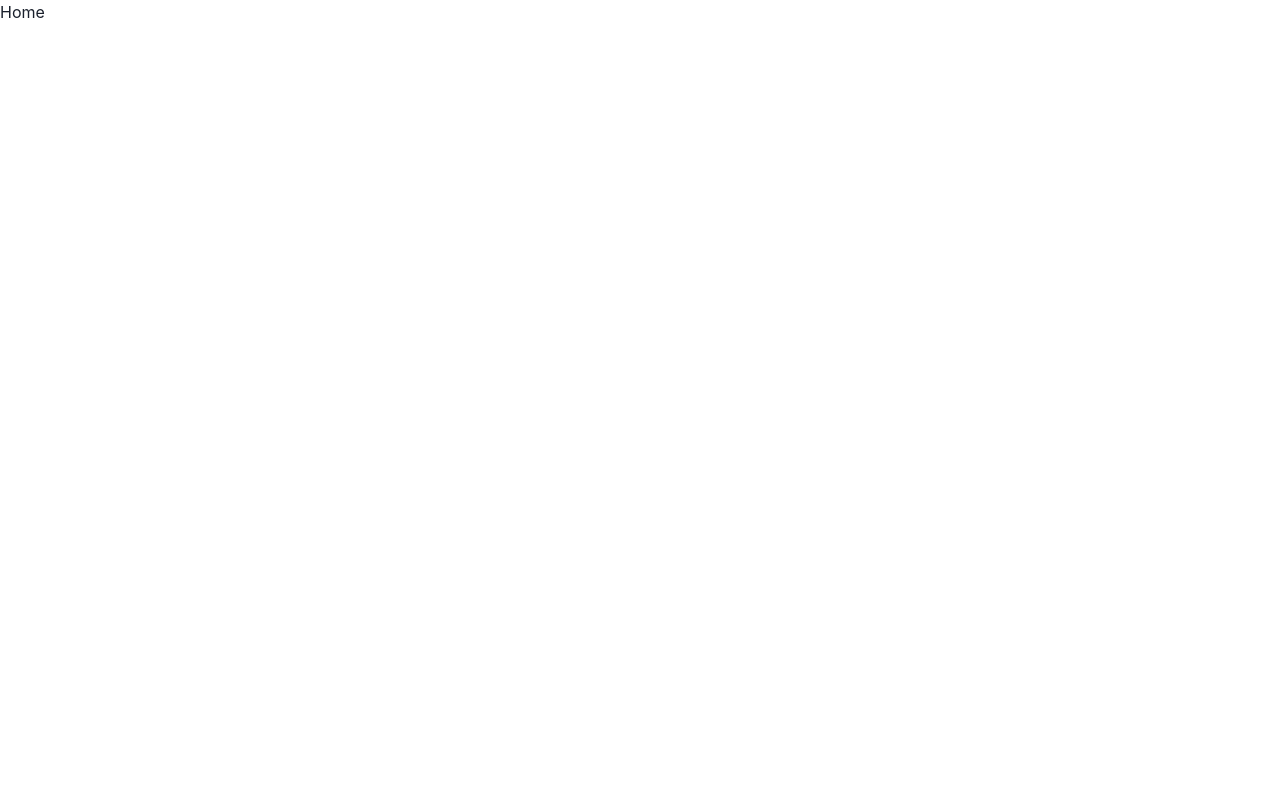
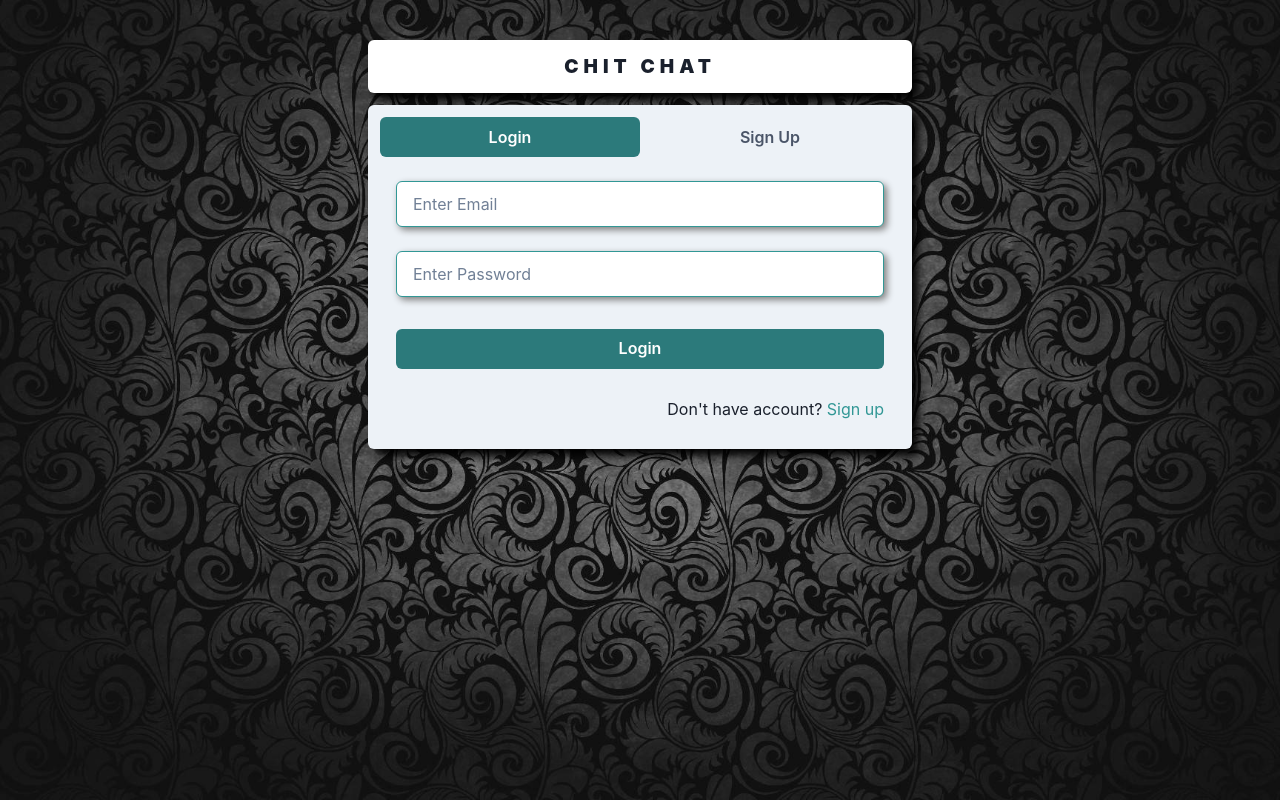
Before and after one commit to Heli1005/chat_16_05_2024, a React (Vite) app in the folder frontdend/: page / in a window 1280 px wide. Built offline with nearby package versions, Linux system fonts and the light colour scheme.

Commit message:
Static UI of Login & Register

```diff
--- a/frontdend/package.json
+++ b/frontdend/package.json
@@ -14,10 +14,12 @@
     "@emotion/react": "^11.11.4",
     "@emotion/styled": "^11.11.5",
     "axios": "^1.6.8",
+    "formik": "^2.4.6",
     "framer-motion": "^11.2.2",
     "react": "^18.2.0",
     "react-dom": "^18.2.0",
-    "react-router-dom": "^6.23.1"
+    "react-router-dom": "^6.23.1",
+    "yup": "^1.4.0"
   },
   "devDependencies": {
     "@types/react": "^18.2.66",
--- a/frontdend/src/App.css
+++ b/frontdend/src/App.css
@@ -1,42 +1,10 @@
-/* #root {
-  max-width: 1280px;
-  margin: 0 auto;
-  padding: 2rem;
-  text-align: center;
+@import url('https://fonts.googleapis.com/css2?family=Work+Sans:ital,wght@0,100..900;1,100..900&display=swap');
+
+.app{
+  display: flex;
+  background-image: url('./assets/wallpaper.jpeg');
+  min-height: 100vh;
+  background-position: center;
+  background-size: cover
+;
 }
-
-.logo {
-  height: 6em;
-  padding: 1.5em;
-  will-change: filter;
-  transition: filter 300ms;
-}
-.logo:hover {
-  filter: drop-shadow(0 0 2em #646cffaa);
-}
-.logo.react:hover {
-  filter: drop-shadow(0 0 2em #61dafbaa);
-}
-
-@keyframes logo-spin {
-  from {
-    transform: rotate(0deg);
-  }
-  to {
-    transform: rotate(360deg);
-  }
-}
-
-@media (prefers-reduced-motion: no-preference) {
-  a:nth-of-type(2) .logo {
-    animation: logo-spin infinite 20s linear;
-  }
-}
-
-.card {
-  padding: 2em;
-}
-
-.read-the-docs {
-  color: #888;
-} */
--- a/frontdend/src/App.jsx
+++ b/frontdend/src/App.jsx
@@ -2,14 +2,16 @@ import React from "react";
 import { Routes, Route } from "react-router-dom";
 import Home from "./components/Home";
 import Chat from "./components/Chat";
+import "./App.css";
+
 
 const App = () => {
-  return <>
+  return <div className="app">
     <Routes>
       <Route path="/" exact element={<Home />} />
       <Route path="/chat" element={<Chat />} />
     </Routes>
-  </>;
+  </div>;
 };
 
 export default App;
--- /dev/null
+++ b/frontdend/src/components/Auth/Login.jsx
@@ -0,0 +1,60 @@
+import React from "react";
+import { Formik, Form } from 'formik';
+import { LoginSchema } from "./schemas/LoginSchema";
+import { Button, Text, VStack, Link } from "@chakra-ui/react";
+import CustomInput from "../common/CustomInput";
+import { Link as RouterLink } from "react-router-dom";
+
+
+let initialState = {
+  email: '',
+  password: '',
+}
+
+const Login = (props) => {
+
+  let signUpObject = {
+    email: {
+      id: 'email',
+      label: 'Email',
+      isrequired: true,
+      type: 'text'
+    },
+    password: {
+      id: 'password',
+      label: 'Password',
+      isrequired: true,
+      type: 'password'
+    },
+  }
+
+  return <>
+    <Formik
+      initialValues={initialState}
+      validationSchema={LoginSchema}
+      onSubmit={(values, actions) => {
+        console.log("values", values);
+
+      }}
+    >
+      <Form>
+        <VStack>
+          <CustomInput field={signUpObject.email} />
+          <CustomInput field={signUpObject.password} />
+          <Button type="submit" bg="teal.600"
+            color="white"
+            _hover={{ bg: 'teal.700' }} mt={4} w={'100%'}>Login</Button>
+          <Text textAlign={'end'} w={'100%'} mt={5}>
+            {`Don't have account? `}
+            <Link onClick={() => props.setTabIndex(1)} color="teal.500">
+              Sign up
+            </Link>
+
+          </Text>
+        </VStack>
+      </Form>
+    </Formik>
+  </>;
+};
+
+export default Login;
--- /dev/null
+++ b/frontdend/src/components/Auth/SignUp.jsx
@@ -0,0 +1,73 @@
+import { Button, FormControl, FormLabel, Input, VStack } from "@chakra-ui/react";
+import React from "react";
+import CustomInput from "../common/CustomInput"
+import { Formik, Form } from 'formik';
+import { SignUpSchema } from "./schemas/SignUpSchema";
+
+let initialState = {
+  name: '',
+  email: '',
+  password: '',
+  confirmPassword: '',
+  profile: ''
+}
+
+const SignUp = (props) => {
+
+  let signUpObject = {
+    name: {
+      id: 'name',
+      label: 'Name',
+      isrequired: true,
+      type: 'text'
+    },
+    email: {
+      id: 'email',
+      label: 'Email',
+      isrequired: true,
+      type: 'text'
+    },
+    password: {
+      id: 'password',
+      label: 'Password',
+      isrequired: true,
+      type: 'password'
+    },
+    confirmPassword: {
+      id: 'confirmPassword',
+      label: 'Confirm Password',
+      isrequired: true,
+      type: 'password'
+    },
+    profile: {
+      id: 'profile',
+      label: 'Profile',
+      isrequired: true
+    }
+  }
+
+  return <>
+    <Formik
+      initialValues={initialState}
+      validationSchema={SignUpSchema}
+      onSubmit={(values, actions) => {
+        console.log("values", values);
+
+      }}
+    >
+      <Form>
+        <VStack>
+          <CustomInput field={signUpObject.name} />
+          <CustomInput field={signUpObject.email} />
+          <CustomInput field={signUpObject.password} />
+          <CustomInput field={signUpObject.confirmPassword} />
+          <Button type="submit" bg="teal.600"
+            color="white"
+            _hover={{ bg: 'teal.700' }} mt={4} w={'100%'}>Register</Button>
+        </VStack>
+      </Form>
+    </Formik>
+  </>;
+};
+
+export default SignUp;
--- /dev/null
+++ b/frontdend/src/components/Auth/schemas/LoginSchema.jsx
@@ -0,0 +1,8 @@
+import * as Yup from "yup";
+
+export const LoginSchema = Yup.object(
+    {
+        email: Yup.string().email().required('Required'),
+        password: Yup.string().min(6).required('Required'),
+    }
+)
--- /dev/null
+++ b/frontdend/src/components/Auth/schemas/SignUpSchema.jsx
@@ -0,0 +1,11 @@
+import * as Yup from "yup";
+
+export const SignUpSchema=Yup.object(
+    {
+        name: Yup.string().min(2,'Name must be at least 2 characters').max(25).required('Required'),
+        email: Yup.string().email().required('Required'),
+        password:Yup.string().min(6).required('Required'),
+        confirmPassword: Yup.string().min(6).oneOf([Yup.ref('password'), null], 'Not matched').required('Required'),
+        profile: Yup.string(),
+    }
+)
--- a/frontdend/src/components/Home.jsx
+++ b/frontdend/src/components/Home.jsx
@@ -1,7 +1,36 @@
-import React from "react";
+import React, { useState } from "react";
+import { Box, Container, Tab, TabList, TabPanel, TabPanels, Tabs, Text } from "@chakra-ui/react";
+import Login from "./Auth/Login";
+import SignUp from "./Auth/SignUp";
+
 
 const Home = () => {
-  return <div>Home</div>;
+  const [tabIndex, setTabIndex] = useState(0);
+  return <>
+    <Container maxW={'xl'} centerContent d="flex" alignContent={'center'} >
+      <Box d={'flex'} w={'100%'} p={3} justifyContent={'center'} bg={'white'} mt={10} borderRadius={'md'} shadow={'6px 7px 10px black'} >
+        <Text textAlign={'center'} casing={'uppercase'} letterSpacing={'5px'} fontWeight={'900'} fontSize={'larger'}>
+          Chit Chat
+        </Text>
+      </Box>
+      <Box mt={3} p={3} bg={'gray.100'} d={'flex'} w={'100%'} borderRadius={'md'} shadow={'6px 7px 10px black'}>
+        <Tabs index={tabIndex} onChange={(index) => setTabIndex(index)} variant='solid-rounded' w={'100%'} colorScheme='teal'>
+          <TabList w={'100%'} d={'flex'}  justifyContent={'center'} rowGap={10}>
+            <Tab borderRadius={'md'} w={'50%'}>Login</Tab>
+            <Tab borderRadius={'md'} w={'50%'}>Sign Up</Tab>
+          </TabList>
+          <TabPanels>
+            <TabPanel>
+            <Login  setTabIndex={setTabIndex} />
+            </TabPanel>
+            <TabPanel>
+             <SignUp />
+            </TabPanel>
+          </TabPanels>
+        </Tabs>
+      </Box>
+    </Container>
+  </>;
 };
 
 export default Home;
--- /dev/null
+++ b/frontdend/src/components/common/CustomInput.jsx
@@ -0,0 +1,41 @@
+import { FormControl, FormLabel, Input ,Text} from "@chakra-ui/react";
+import React from "react";
+import {  Field } from 'formik';
+
+const CustomInput = ({ field }) => <Field component={FormField} field={field} />
+
+export default CustomInput;
+
+const FormField = ({ field, form }) => {
+
+    const { handleChange, touched, errors, handleBlur } = form
+    let isError = (errors && errors[field.id] && touched[field.id])
+    let errorBorder = isError ? `red.500` : `teal.500`
+
+    return <FormControl>
+        {/* <FormLabel mb={0} >{field.label}</FormLabel> */}
+        {
+            isError
+            ?
+            <>
+            <Text color="red.600">{errors[field.id]}</Text>
+            </>
+            :
+            <></>
+        }
+        <Input
+            id={field.id}
+            type={field.type||'text'}
+            bg={'white'}
+            h={'46px'}
+            shadow={'3px 3px 7px gray'}
+            name={field.id}
+            onChange={handleChange}
+            onBlur={handleBlur}
+            my={2}
+            borderColor={errorBorder}
+            focusBorderColor={errorBorder}
+            placeholder={`Enter ${field.label}`}
+        />
+    </FormControl>
+}
```
Also changed, not shown: frontdend/src/assets/wallpaper.jpeg (added), 1 other file (tests, documents, lock files or other folders).
